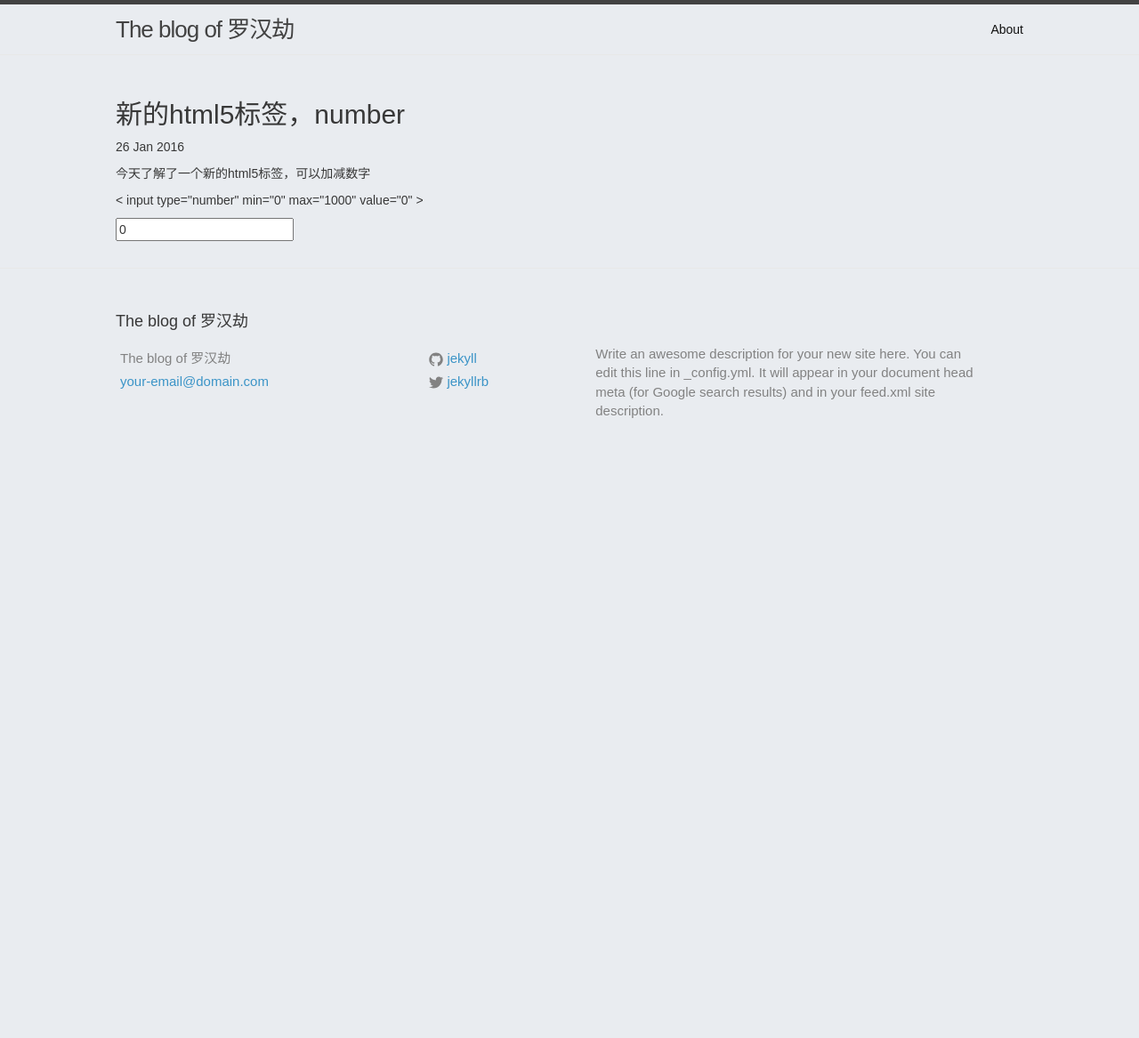
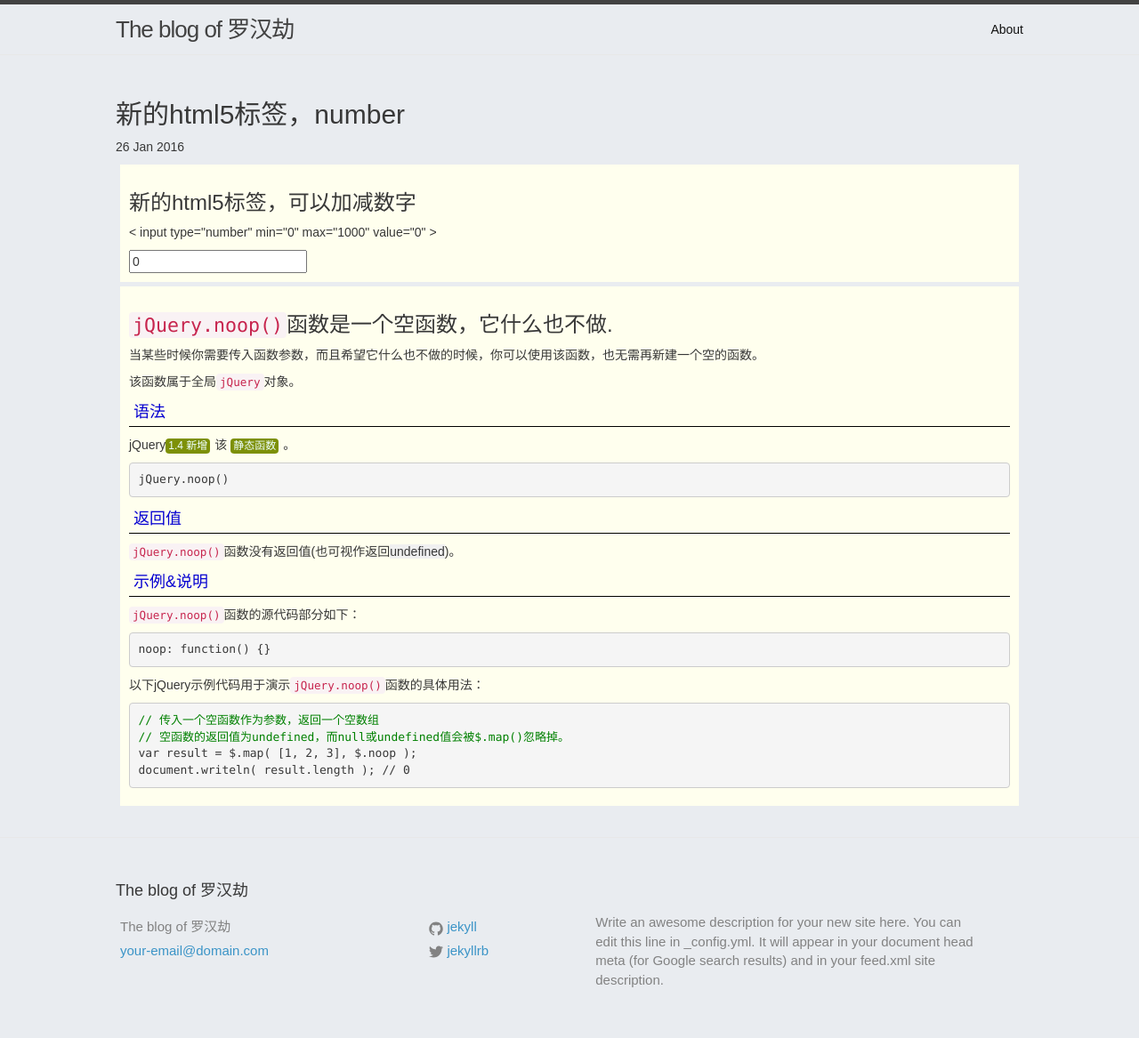
Before and after one commit to LuoHanJie/LuoHanJie.github.io, a Jekyll site: the page built from _posts/2016-01-26-input_number_tag.html, in a window 1280 px wide. Shown: the whole page at 89% size. Built offline with Jekyll 4.4.1, drawn with Linux system fonts in a browser that asks for light colours; before the commit the page ends 900 px from its top, so only the background shows below that.

Commit message:
[JY] - learn noop of jQuery.

```diff
--- a/_posts/2016-01-26-input_number_tag.html
+++ b/_posts/2016-01-26-input_number_tag.html
@@ -4,7 +4,30 @@ title: 新的html5标签，number
 ---
 <h2>{{ page.title }}</h2>
 <p>{{ page.date | date_to_string }}</p>
-<p>今天了解了一个新的html5标签，可以加减数字</p>
-<p>< input type="number" min="0" max="1000" value="0" ></p>
-
-<input type="number" min="0" max="1000" value="0"/>
+<div>
+	<li class="list">
+		<h3>新的html5标签，可以加减数字</h3>
+		<p>< input type="number" min="0" max="1000" value="0" ></p>
+		<input type="number" min="0" max="1000" value="0"/>
+	</li>
+	<li class="list">
+		<h3><code>jQuery.noop()</code>函数是一个空函数，它什么也不做.</h3>
+		<p>当某些时候你需要传入函数参数，而且希望它什么也不做的时候，你可以使用该函数，也无需再新建一个空的函数。
+		</p>
+		<span>该函数属于全局<code>jQuery</code>对象。</span>
+		<h4><p class="subtitle">语法</p></h4>
+		<p>jQuery<span class="notice">1.4 新增</span>该 <span class="notice">静态函数</span>。</p>
+		<pre>jQuery.noop()</pre>
+		<h4><p class="subtitle">返回值</p></h4>
+		<code>jQuery.noop()</code>函数没有返回值(也可视作返回<i>undefined</i>)。
+		<h4><p class="subtitle">示例&说明</p></h4>
+		<p><code>jQuery.noop()</code>函数的源代码部分如下：</p>
+		<pre>noop: function() {}</pre>
+		<p>以下jQuery示例代码用于演示<code>jQuery.noop()</code>函数的具体用法：</p>
+		<pre>
+<span class="com">// 传入一个空函数作为参数，返回一个空数组</span>
+<span class="com">// 空函数的返回值为undefined，而null或undefined值会被$.map()忽略掉。</span>
+var result = $.map( [1, 2, 3], $.noop );
+document.writeln( result.length ); // 0</pre>
+	</li>
+</div>
```
